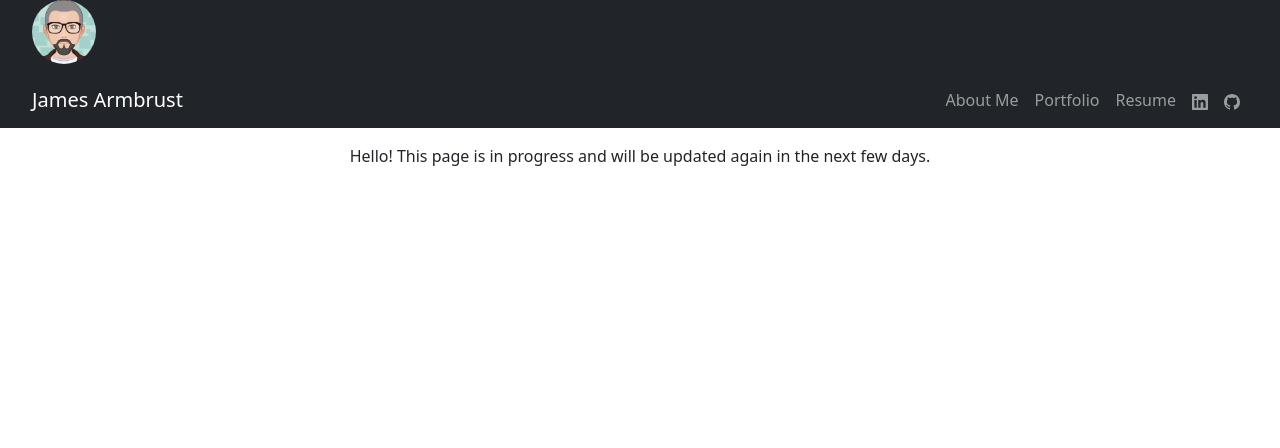
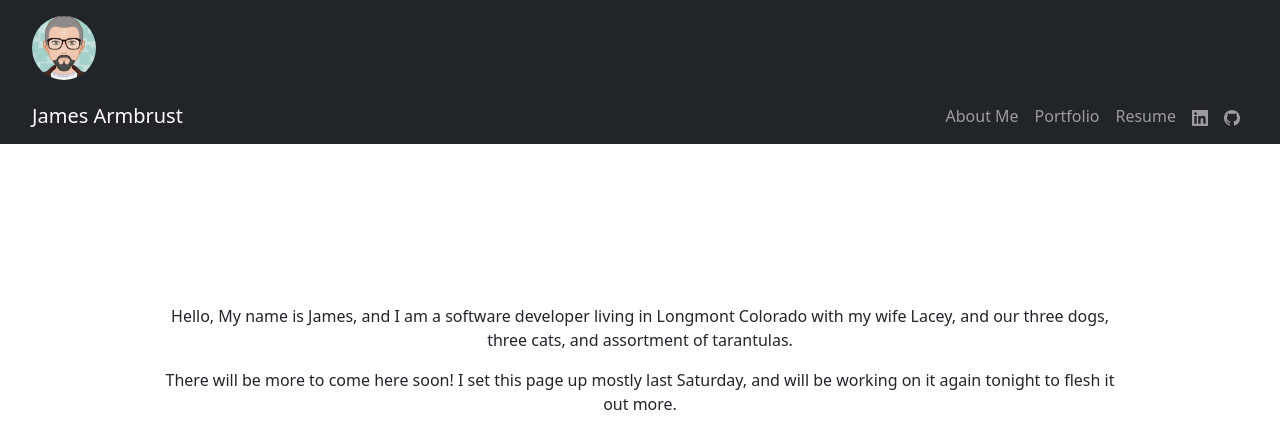
Before and after one commit to jarmbrust/homepagedev1, a React (Create React App) app: page / in a window 1280 px wide. Shown: the top 448 px of the page. Built offline with nearby package versions, Linux system fonts and the light colour scheme.

Commit message:
intro text

```diff
--- a/src/App.scss
+++ b/src/App.scss
@@ -1,8 +1,8 @@
 .App {
   text-align: center;
 
-  .intro-text {
-    margin: 1rem;
+  .introduction {
+    margin: 10rem;
   }
   .navbar {
     padding-top: 1rem;
@@ -18,6 +18,7 @@
     display: flex;
     align-items: center;
     padding-left: 2rem;
+    padding-top: 1rem;
     vertical-align: middle;
     // justify-content: center;
     // flex-direction: column;
--- a/src/Intro/index.jsx
+++ b/src/Intro/index.jsx
@@ -4,7 +4,14 @@ export const Intro = () => {
 
   return (
     <>
-      <p className="intro-text">Hello!  This page is in progress and will be updated again in the next few days.</p>
+      <div className="introduction">
+        <p className="intro-text">
+          Hello, My name is James, and I am a software developer living in Longmont Colorado with my wife Lacey, and our three dogs, three cats, and assortment of tarantulas.
+        </p>
+        <p>
+          There will be more to come here soon!  I set this page up mostly last Saturday, and will be working on it again tonight to flesh it out more.
+        </p>
+      </div>
     </>
   )
 };
```
